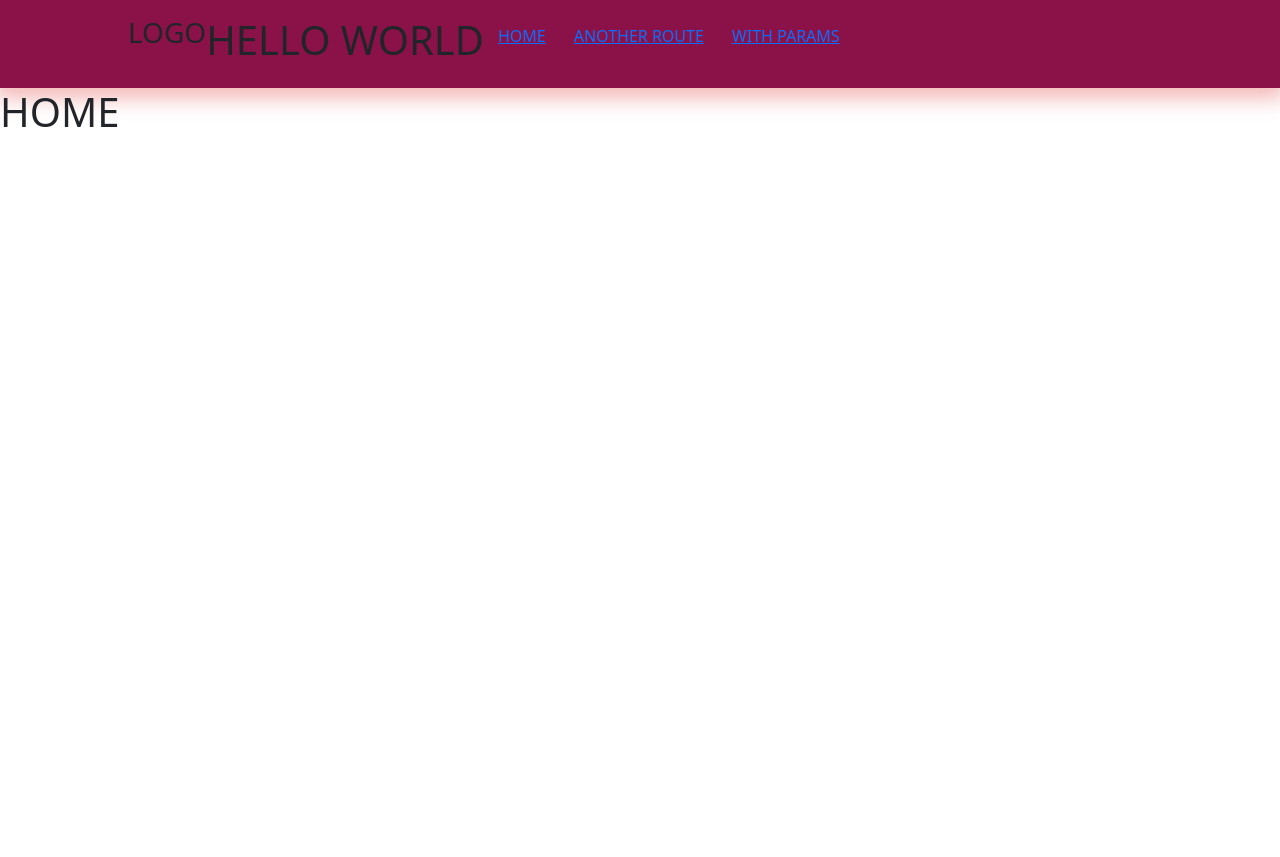
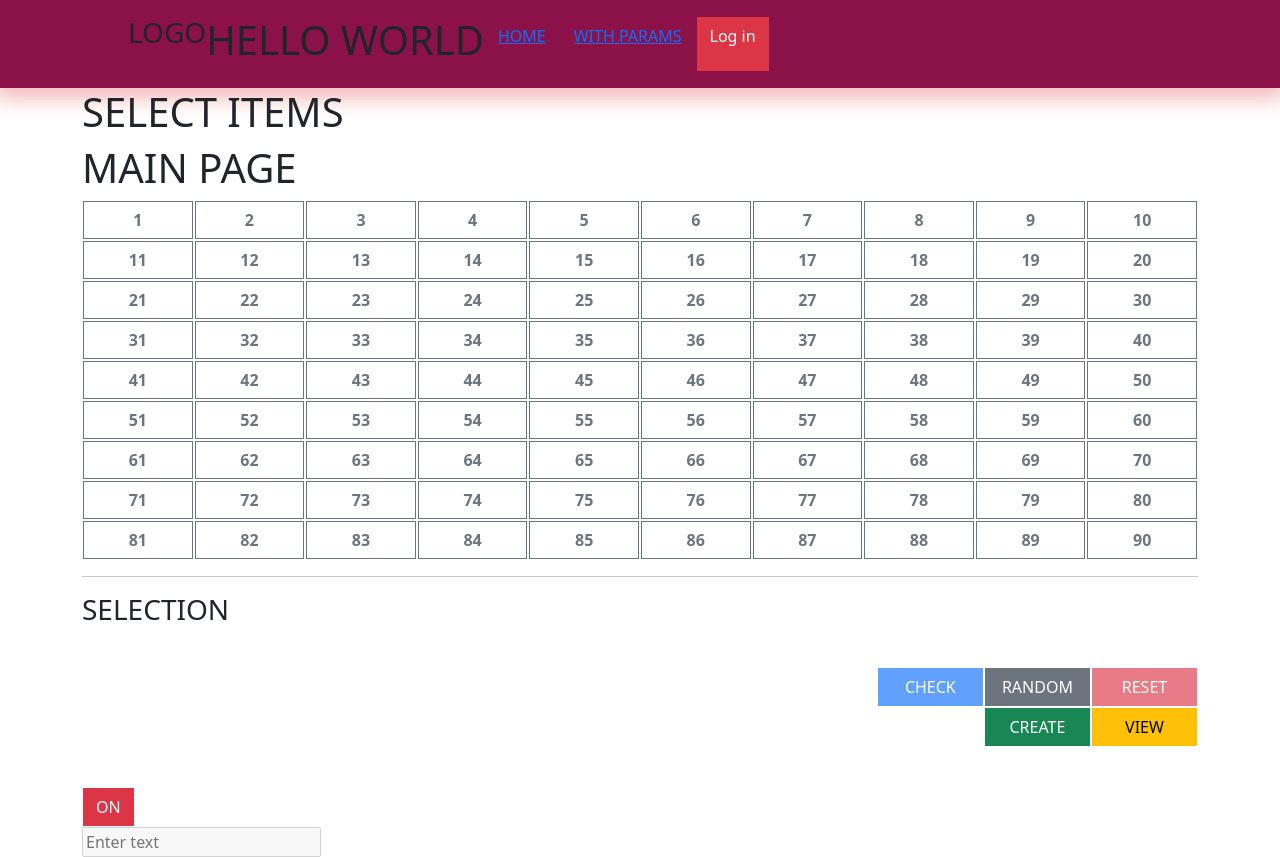
Before and after one commit to Erikmkr5/loto, a React app in the folder client/: page / in a window 1280 px wide. Before the commit the page ends 800 px from the top, so only its background shows below. Built offline with nearby package versions, Linux system fonts and the light colour scheme.

Commit message:
Header and routes

```diff
--- a/client/src/App/App.routes.tsx
+++ b/client/src/App/App.routes.tsx
@@ -1,5 +1,6 @@
 import { createBrowserRouter, generatePath } from 'react-router-dom';
 import { AuthPage } from '../Pages/AuthPage';
+import {MainView} from "../Pages/MainView";
 
 export class AppRoutes {
 
@@ -9,11 +10,11 @@ export class AppRoutes {
     {
       name: 'home',
       path: '/',
-      element: <h1>HOME</h1>
+      element: <MainView />
     },
     {
-      name: 'anotherRoute',
-      path: '/anotherRoute',
+      name: 'authPage',
+      path: '/authPage',
       element: <AuthPage />,
     },
     {
--- a/client/src/App/App.tsx
+++ b/client/src/App/App.tsx
@@ -2,14 +2,22 @@ import { inject, observer, Provider } from 'mobx-react';
 import { RouterProvider } from 'react-router-dom';
 import { AppRoutes } from './App.routes';
 import { Header } from '../Header/Header';
+import {STORES} from "../Shared/enum";
+import {DrawModelsFactory, SelectionGridModelFactory, TestModelFactory} from "../Factories";
+import {AppUser} from "../Factories/UserModel";
 
 const services = {
   appRoutes: new AppRoutes()
 };
 
+const Stores = {
+  [STORES.TEST_STORE]: TestModelFactory(),
+  [STORES.USER_STORE]: new AppUser()
+}
+
 export const App = observer(() => {
 
-  return <Provider {...services}>
+  return <Provider {...Stores} {...services}>
     <Header title={'HELLO WORLD'} />
     <RouterProvider router={services.appRoutes.router} />
   </Provider>;
--- a/client/src/Components/LoginForm/AuthForm.tsx
+++ b/client/src/Components/LoginForm/AuthForm.tsx
@@ -8,17 +8,22 @@ export const AuthForm = observer(
 
             const isDisabled = false;
 
-            // function handleForSumbit(event){
-            //     event.preventDefault()
-            //     if ( formState.login === '' || formState.password === ''){
-            //         alert('enter all data')
-            //
-            //     }
-            // }
+            function handleForSumbit(event){
+                event.preventDefault()
+                if ( loginState === '' || passwordState === ''){
+                    alert('enter all data')
+
+                }
+            }
 
             const [ loginState, setLoginState] = useState('');
             const handleInputChange = (event) => {
                 setLoginState(event.target.value);
+            };
+
+            const [ passwordState, setPasswordState] = useState('');
+            const handleInputPasswordChange = (event) => {
+                setPasswordState(event.target.value);
             };
 
 
@@ -29,14 +34,14 @@ export const AuthForm = observer(
 
                 return (
                     <div className={'auth-form'}>
-
+                        <h1>{loginState}</h1>
                         <input
                             className={'form-control'}
                             name={'login'}
                             type={"string"}
                             disabled={isDisabled}
                             placeholder={"Enter login"}
-                            // onChange={ this.value => setLoginState }
+                            onChange={ handleInputChange }
                             // value={formState.login}
                         />
 
@@ -46,14 +51,13 @@ export const AuthForm = observer(
                             type={"password"}
                             disabled={isDisabled}
                             placeholder={"Enter password"}
-                            // onChange={ (event) => console.log(event) }
-                            // value={formState.password}
+                            onChange={ handleInputPasswordChange }                            // value={formState.password}
                             // value={(event) => console.log(event)}
                         />
 
 
                         <button
-                            // onClick={handleForSumbit}
+                            onClick={handleForSumbit}
 
                         />
                         {/*    проверка на заполнение всех полей и по клику отправка форм на сервер*/}
--- a/client/src/Components/SimpleExamples/TestView.tsx
+++ b/client/src/Components/SimpleExamples/TestView.tsx
@@ -47,7 +47,7 @@ export const TestView = inject(STORES.TEST_STORE)(observer(
         return (
             <div>
 
-                <h1>{}</h1>
+
                 <button
                     className={classList}
                     onClick={() => model.toggle()}
@@ -56,7 +56,7 @@ export const TestView = inject(STORES.TEST_STORE)(observer(
                     <span>{model.value ? 'OFF' : 'ON'}</span>
                 </button>
 
-                <input type="text" disabled={isDisabled} placeholder="Enter text" value={props.text}/>
+                <input type="text" disabled={isDisabled} placeholder="Enter text" />
 
             </div>
         )
--- a/client/src/Factories/UserModel.ts
+++ b/client/src/Factories/UserModel.ts
@@ -1,19 +1,54 @@
 import {IUserModel} from "../Shared/types";
+import {action, computed, makeObservable, observable} from "mobx";
 
 export const UserModelFactory = (): IUserModel => {
-    const model = {
+    const model = observable({
         _uid: null,
         name: null,
         surname: null,
         age: null,
         email: null,
         password: null,
-    }
+
+    })
+
     // const
-
-
-
 
 
     return model as IUserModel
 }
+
+const USER_PROPS = ['uid', 'name', 'surname', 'age', 'email', 'password']
+
+export class AppUser {
+    public uid: string = null;
+    public name: string = null;
+    public surname: string = null;
+    public age: number = null;
+    public email: string = null;
+    private password: string = null;
+
+    @computed
+    public get isAuthorized() : boolean {
+        return !!this.uid
+    }
+
+    @action
+    public setUserData( data : any ){
+        Object.keys( data ).forEach( key => this[key] = data[key] )
+        console.log(this.isAuthorized)
+    }
+
+
+
+    @action
+    public resetData(){
+         USER_PROPS.forEach( key => this[key] = null )
+    }
+
+
+    constructor() {
+        makeObservable(this)
+    }
+
+}
--- a/client/src/Header/Header.tsx
+++ b/client/src/Header/Header.tsx
@@ -23,42 +23,88 @@
 
 import React from 'react';
 import './Header.scss'
-import {ROUTES} from "../Shared/enum";
+import {ROUTES, STORES} from "../Shared/enum";
 import { Link } from 'react-router-dom';
 import { inject, observer } from 'mobx-react';
+import {asClassList} from "../Shared/utils";
+import { TestModelFactory } from "../Factories";
 
 
 interface HeaderProps {
     title: string;
 }
 
-export const Header = inject('appRoutes')(observer((props) => {
-    const {title, appRoutes} = props;
+const randomUser = {
+    'uid' : 1,
+    'name' : 'Erik',
+    'surname' : '12',
+    'age' : 12,
+    'email': '13ewd',
+    'password' : null
+}
+export const Header = inject(
+    'appRoutes',
+    STORES.USER_STORE,
+    STORES.TEST_STORE
+
+)(observer((props) => {
+    const {title, appRoutes, TestModel : model, UserStore } = props;
+
 
     console.log(appRoutes);
+    console.log(props);
+    console.log(model);
+
+
+    // const registered = {}
+
+    function NotRegistered(){
+        return(
+            <button
+                className={'btn btn-link'}
+                onClick={() => appRoutes.goTo('authPage')}>AUTH PAGE</button>
+
+        )
+    }
+
+
+    const classList = asClassList(['btn', model.value ? 'btn-success' : 'btn-danger']);
 
     return (
         <nav>
             <header className="header">
                 {/*<img src="logo.png"/>*/}
-                <h3>LOGO</h3>
+                <h3 onClick={() => appRoutes.goTo('home')}>LOGO</h3>
                 <h1>{title}</h1>
-                <div className={'header-components'}>
+                <div className={'header-components'} id="my-object">
+
+                    {/*{myObj.innerHTML}*/}
 
                     <button
                       className={'btn btn-link'}
                       onClick={() => appRoutes.goTo('home')}>HOME</button>
 
-                    <button
-                      className={'btn btn-link'}
-                      onClick={() => appRoutes.goTo('anotherRoute')}>ANOTHER ROUTE</button>
+                    {model.value ? NotRegistered() : ''}
+                    {/*<button*/}
+                    {/*  className={'btn btn-link'}*/}
+                    {/*  onClick={() => appRoutes.goTo('authPage')}>AUTH PAGE</button>*/}
 
                     <button
                       className={'btn btn-link'}
                       onClick={() => appRoutes.goTo('withParams', {someId: Math.floor(Math.random() * 100)})}>WITH PARAMS</button>
 
-                    {/*<Link to={'/'}>Main</Link>*/}
-                    {/*<Link to={'/anotherRoute'}>About</Link>*/}
+                    <button
+                        className={classList}
+                        // onClick={() => model.toggle()}
+                        onClick={() => UserStore.isAuthorized ? UserStore.resetData() : UserStore.setUserData(randomUser)}
+
+                    >
+                        <span>{ UserStore.isAuthorized ? UserStore.name : 'Log in'}</span>
+
+
+                    </button>
+
+
 
 
                 </div>
--- a/client/src/Pages/About.tsx
+++ b/client/src/Pages/About.tsx
@@ -3,10 +3,10 @@ import {Header} from "../Header/Header";
 
 
 export const About = () => {
-    const text = 'ABOUT PAGE'
+
     return(
         <div>
-            <Header title={text}/>
+
 
             <h1>This page is about Lotto</h1>
         </div>
--- a/client/src/Pages/MainView.tsx
+++ b/client/src/Pages/MainView.tsx
@@ -86,7 +86,6 @@ export const MainView = () => {
     return (
         <div>
             <div className={'lotto-main'}>
-                <Header title={text}/>
                 <Provider {...Stores} {...Services}>
                     <div className={'container'}>
                         <div className={'row'}>
@@ -104,9 +103,7 @@ export const MainView = () => {
                         </div>
                     </div>
                 </Provider>
-
             </div>
-
         </div>
     )
 
--- a/client/src/Shared/enum.ts
+++ b/client/src/Shared/enum.ts
@@ -1,7 +1,8 @@
 export enum STORES {
   TEST_STORE = 'TestModel',
   SELECTION_GRID = 'SelectionGridModel',
-  DRAW = 'DrawModel'
+  DRAW = 'DrawModel',
+  USER_STORE = 'UserStore'
 }
 
 export enum SERVICES {
@@ -9,7 +10,7 @@ export enum SERVICES {
 }
 
 export enum ROUTES {
-  MAIN_PAGE = '/MainPage',
+  MAIN_PAGE = '/',
   AUTH_PAGE = "/AuthPage",
   ABOUT_PAGE = "/AboutPage"
 }
```
